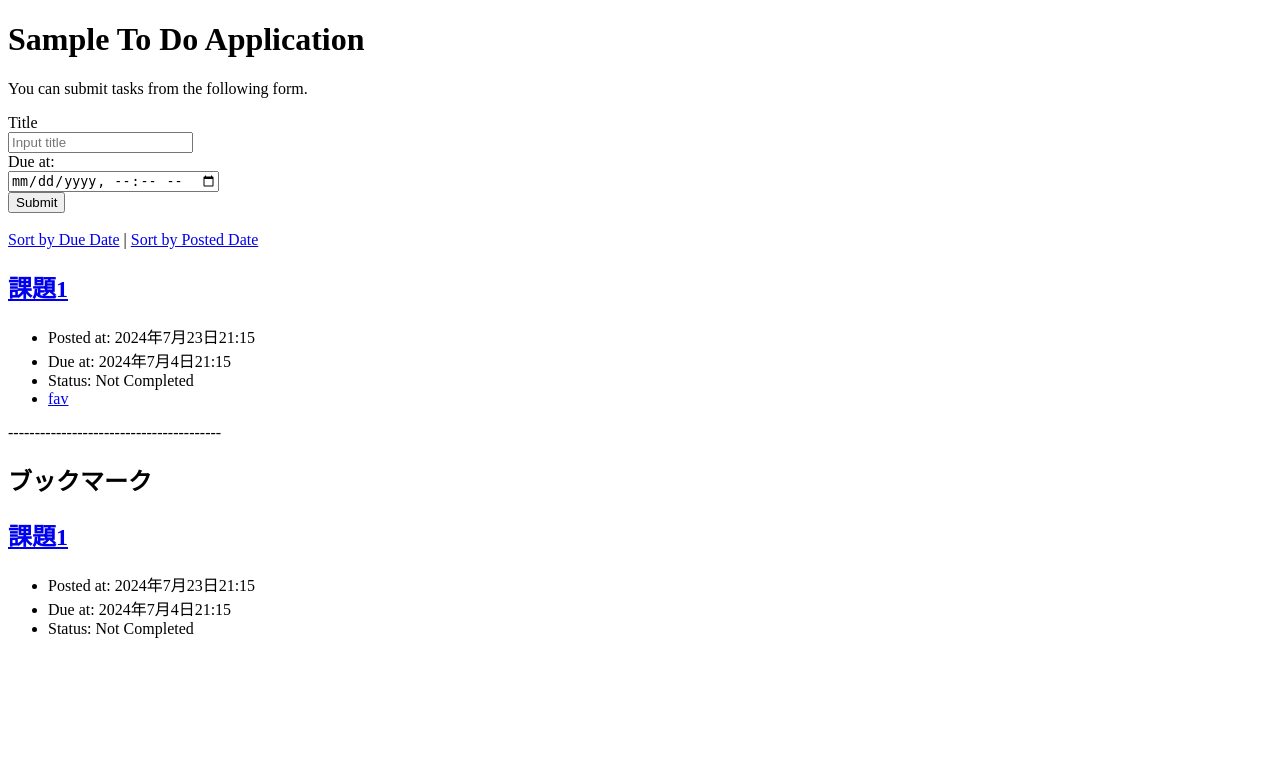
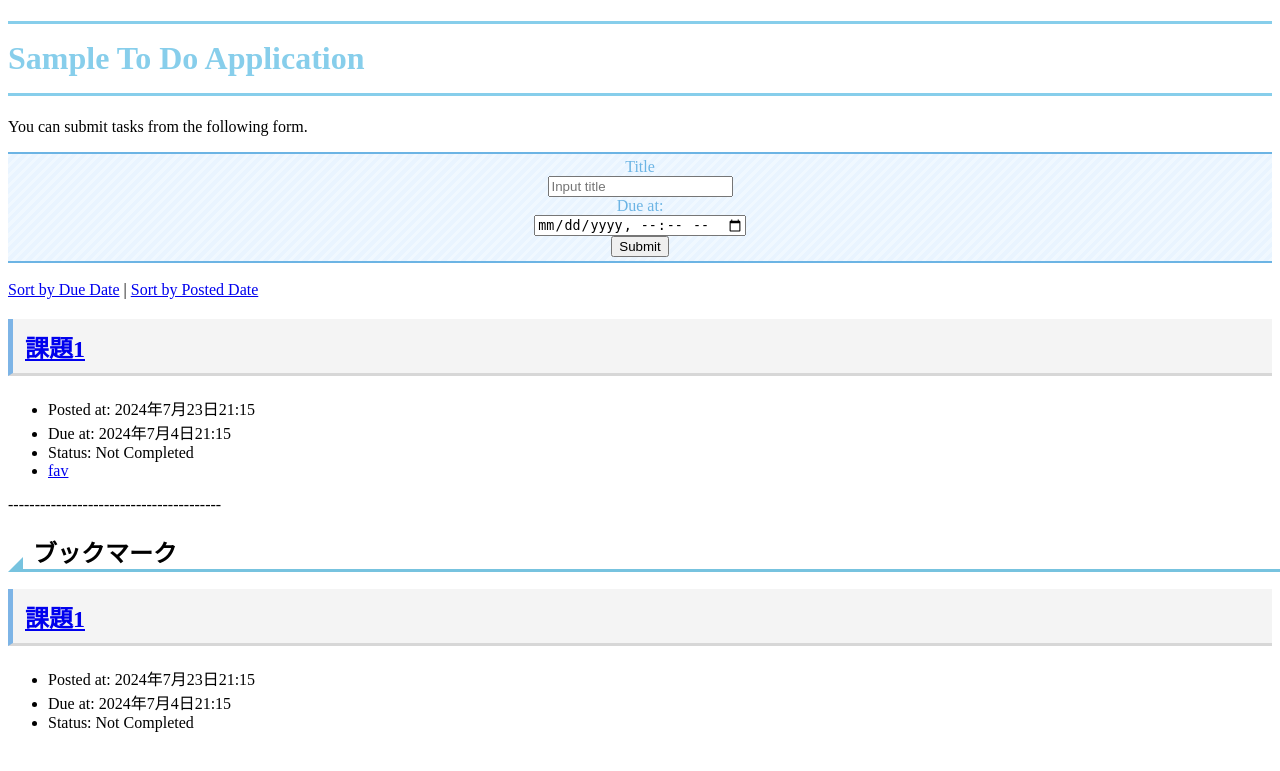
Before and after one commit to s1f102300661/django-test-exercise, a Django app: page / in a window 1280 px wide. Shown: the top 771 px of the page. Run offline with Django 5.2, Linux system fonts and the light colour scheme; data comes from the database, SQL or seed files in the repository; both versions use the stored data as it was after the commit.

Commit message:
css追加

```diff
--- a/config/settings.py
+++ b/config/settings.py
@@ -11,6 +11,7 @@ https://docs.djangoproject.com/en/5.0/ref/settings/
 """
 
 from pathlib import Path
+import os
 
 # Build paths inside the project like this: BASE_DIR / 'subdir'.
 BASE_DIR = Path(__file__).resolve().parent.parent
@@ -116,8 +117,11 @@ USE_TZ = True
 # Static files (CSS, JavaScript, Images)
 # https://docs.djangoproject.com/en/5.0/howto/static-files/
 
-STATIC_URL = 'static/'
+STATIC_URL = '/static/'
 
+STATICFILES_DIRS = [
+    os.path.join(BASE_DIR, 'static')
+]
 # Default primary key field type
 # https://docs.djangoproject.com/en/5.0/ref/settings/#default-auto-field
 
--- /dev/null
+++ b/todo/static/todo/index.css
@@ -0,0 +1,51 @@
+h1{
+    color: skyblue;
+    padding: 0.5em 0;
+    border-top: solid 3px skyblue;
+    border-bottom: solid 3px skyblue;
+}
+
+h2.ass {
+    padding: 0.4em 0.5em;/*文字の上下 左右の余白*/
+    color: #494949;/*文字色*/
+    background: #f4f4f4;/*背景色*/
+    border-left: solid 5px #7db4e6;/*左線*/
+    border-bottom: solid 3px #d7d7d7;/*下線*/
+}
+
+h2.book {
+    position: relative;
+    padding-left: 25px;
+}
+
+
+h2.book:before{
+    position: absolute;
+    content: '';
+    bottom: -3px;
+    left: 0;
+    width: 0;
+    height: 0;
+    border: none;
+    border-left: solid 15px transparent;
+    border-bottom: solid 15px rgb(119, 195, 223);
+}
+
+h2.book:after{
+    position: absolute;
+    content: '';
+    bottom: -3px;
+    left: 10px;
+    width: 100%;
+    border-bottom: solid 3px rgb(119, 195, 223);
+}
+
+div.sub{
+    color: #6cb4e4;
+    text-align: center;
+    padding: 0.25em;
+    border-top: solid 2px #6cb4e4;
+    border-bottom: solid 2px #6cb4e4;
+    background: -webkit-repeating-linear-gradient(-45deg, #f0f8ff, #f0f8ff 3px,#e9f4ff 3px, #e9f4ff 7px);
+    background: repeating-linear-gradient(-45deg, #f0f8ff, #f0f8ff 3px,#e9f4ff 3px, #e9f4ff 7px);
+}
--- a/todo/templates/todo/detail.html
+++ b/todo/templates/todo/detail.html
@@ -6,6 +6,7 @@
     <title>To Do Application</title>
     <meta charset="UTF-8">
     <meta name="author" content="INIAD">
+    <link rel="stylesheet" href="{% static 'todo/index.css' %}">
   </head>
 
   <body>
--- a/todo/templates/todo/edit.html
+++ b/todo/templates/todo/edit.html
@@ -6,6 +6,7 @@
     <title>To Do Application</title>
     <meta charset="UTF-8">
     <meta name="author" content="INIAD">
+    <link rel="stylesheet" href="{% static 'todo/index.css' %}">
   </head>
 
   <body>
--- a/todo/templates/todo/index.html
+++ b/todo/templates/todo/index.html
@@ -6,6 +6,7 @@
     <title>To Do Application</title>
     <meta charset="UTF-8">
     <meta name="author" content="INIAD">
+    <link rel="stylesheet" href="{% static 'todo/index.css' %}">
   </head>
 
   <body>
@@ -13,6 +14,7 @@
     <p>You can submit tasks from the following form.</p>
     <form action="{% url 'index' %}" method="post">
       {% csrf_token %}
+      <div class="sub">
       <div>
         <label for="titleInput">Title</label><br>
         <input id="titleInput" name="title" type="text" placeholder="Input title">
@@ -24,6 +26,7 @@
       <div>
         <button type="submit">Submit</button>
       </div>
+      </div>
     </form>
     <br>
 
@@ -34,7 +37,7 @@
 
     {% for task in tasks %}
     <div class="text">
-      <h2><a href="{% url 'detail' task.id %}">{{ task.title }}</a></h2>
+      <h2 class="ass"><a href="{% url 'detail' task.id %}">{{ task.title }}</a></h2>
       <ul>
         <li>Posted at: {{ task.posted_at }}</li>
         {% if task.due_at %}
@@ -52,10 +55,10 @@
 
     <p>----------------------------------------</p>
 
-    <h2>ブックマーク</h2>
+    <h2 class="book">ブックマーク</h2>
     {% for task in favorite_tasks %}
     <div class="text">
-        <h2><a href="{% url 'detail' task.id %}">{{ task.title }}</a></h2>
+        <h2 class="ass"><a href="{% url 'detail' task.id %}">{{ task.title }}</a></h2>
         <ul>
             <li>Posted at: {{ task.posted_at }}</li>
             {% if task.due_at %}
```
Also changed, not shown: db.sqlite3.
